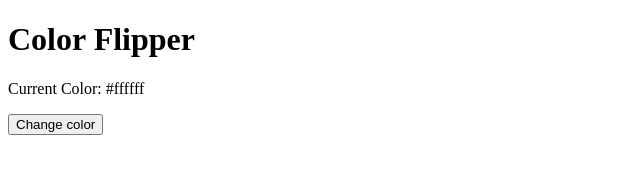
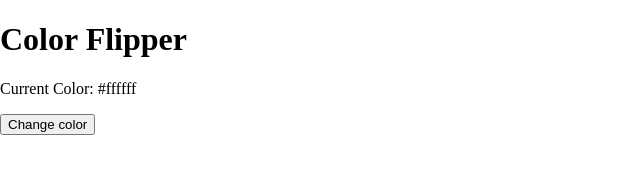
Before and after one commit to raghavthapar7/Color-Flipper, a plain HTML site: page index.html in a window 1280 px wide. Shown: the whole page, without its empty margins (0-640 px from the left). Drawn offline with Linux system fonts and the light colour scheme.

Commit message:
CSS starter code

```diff
--- a/index.html
+++ b/index.html
@@ -3,6 +3,7 @@
   <head>
     <meta charset="UTF-8" />
     <meta name="viewport" content="width=device-width, initial-scale=1.0" />
+    <link rel="stylesheet" href="style.css" />
     <title>Color Flipper</title>
   </head>
   <body>
--- a/style.css
+++ b/style.css
@@ -0,0 +1,5 @@
+body {
+  margin: 0;
+  padding: 0;
+  box-sizing: border-box;
+}
```
